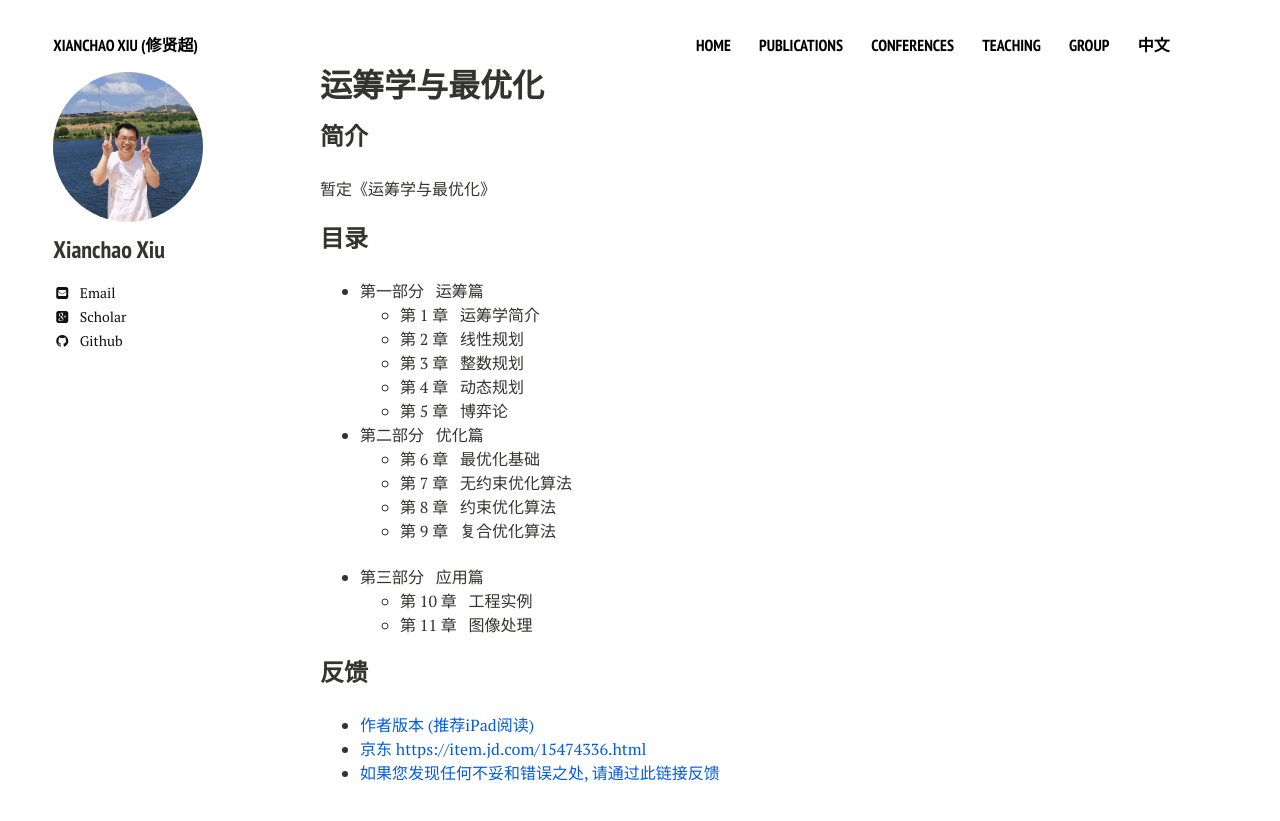
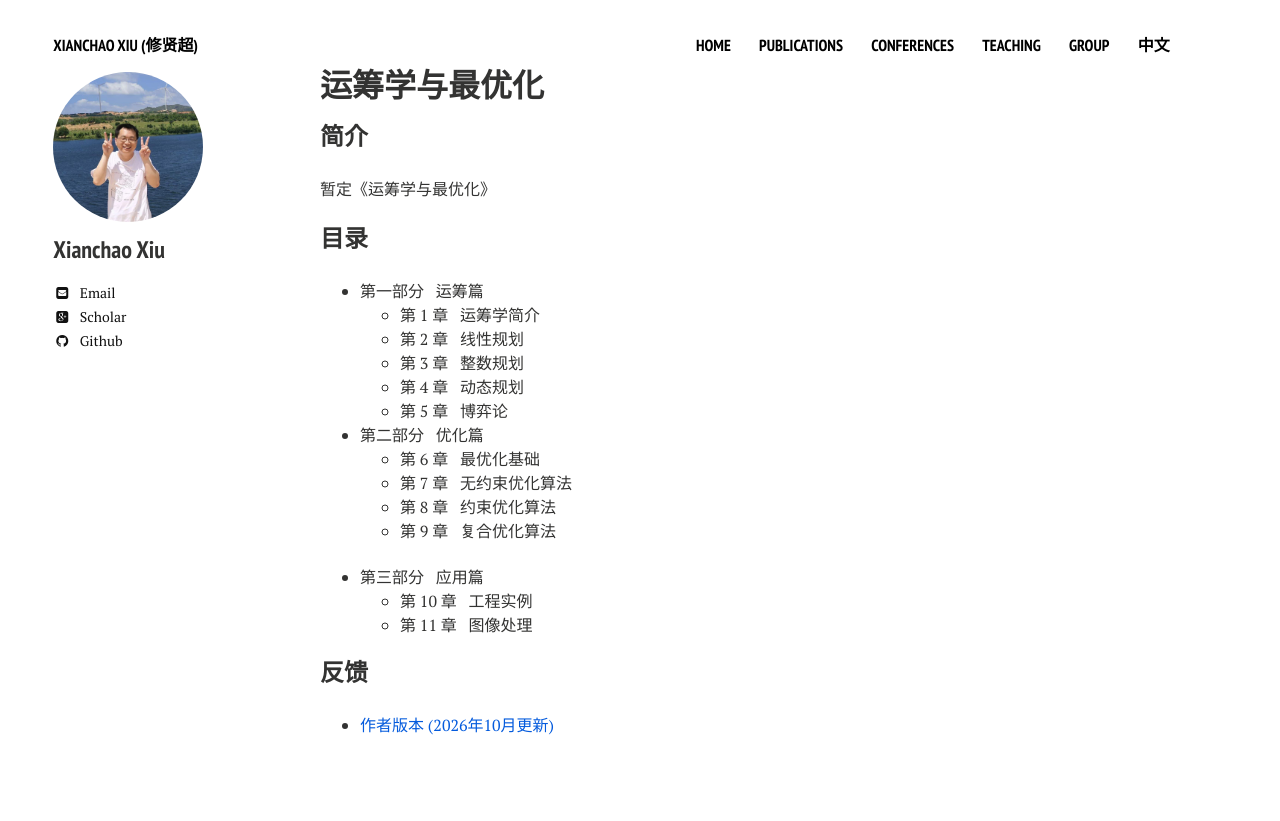
Before and after one commit to xianchaoxiu/xianchaoxiu.github.io, a Jekyll site: the page built from chinese/book/OROPT/index.md, in a window 1280 px wide. Shown: the top 821 px of the page. Built offline with Jekyll 4.4.1, drawn with Linux system fonts in a browser that asks for light colours; nearby versions of some CDN libraries.

Commit message:
Update index.md

```diff
--- a/chinese/book/OROPT/index.md
+++ b/chinese/book/OROPT/index.md
@@ -30,6 +30,4 @@ share: false
 
 
 ### 反馈
-* <a href="../OPT/黎曼流形稀疏优化.pdf" class="textlink" target="_blank"> 作者版本 (推荐iPad阅读) </a> <br>
-* <a href="https://item.jd.com/15474336.html" class="textlink" target="_blank"> 京东 https://item.jd.com/15474336.html </a>  <br>
-* <a href="https://docs.qq.com/form/page/DTmtyY2JXUWVjSEJS" class="textlink" target="_blank">如果您发现任何不妥和错误之处, 请通过此链接反馈 </a> <br>
+* <a href="../OROPT/运筹学与最优化.pdf" class="textlink" target="_blank"> 作者版本 (2026年10月更新) </a> <br>
```
